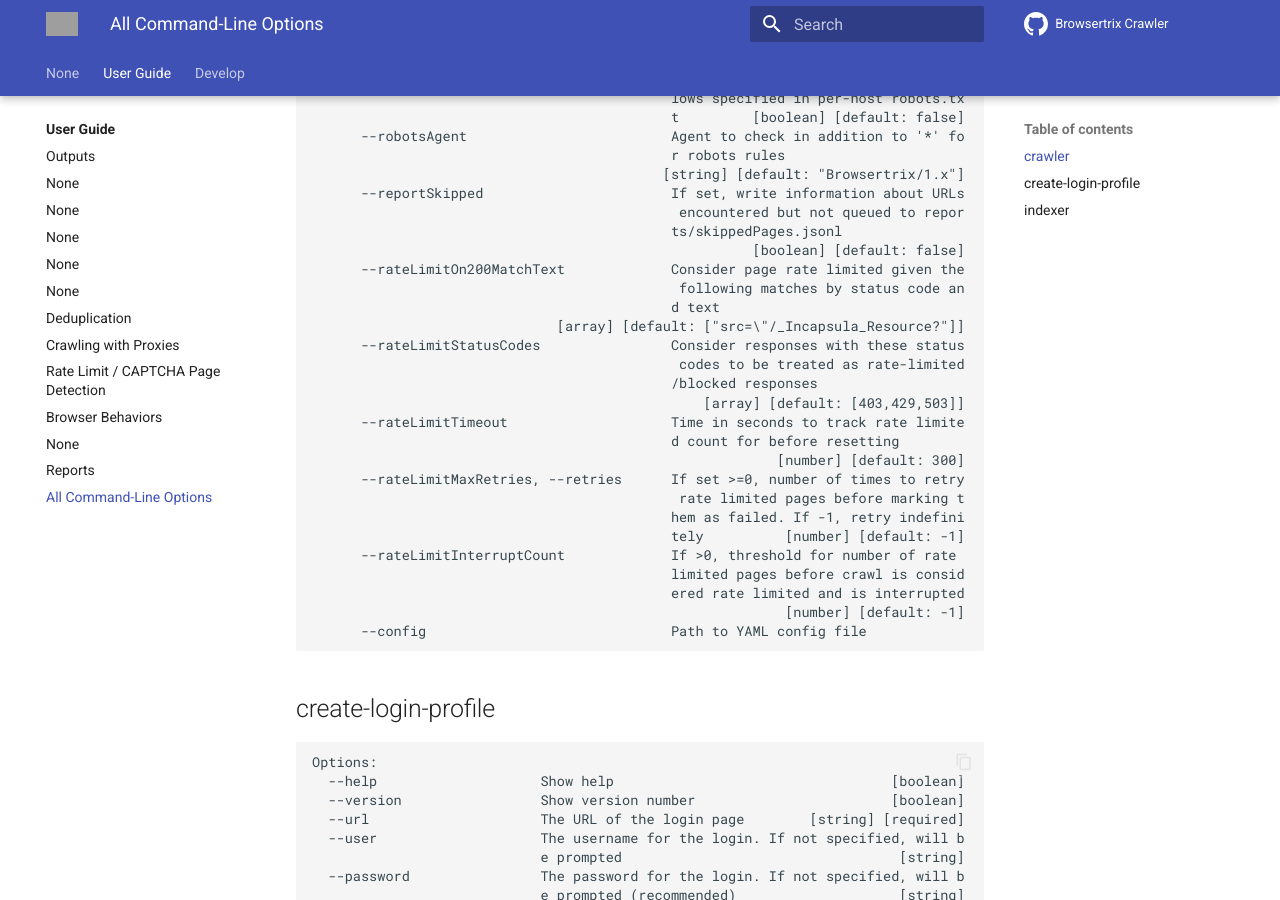
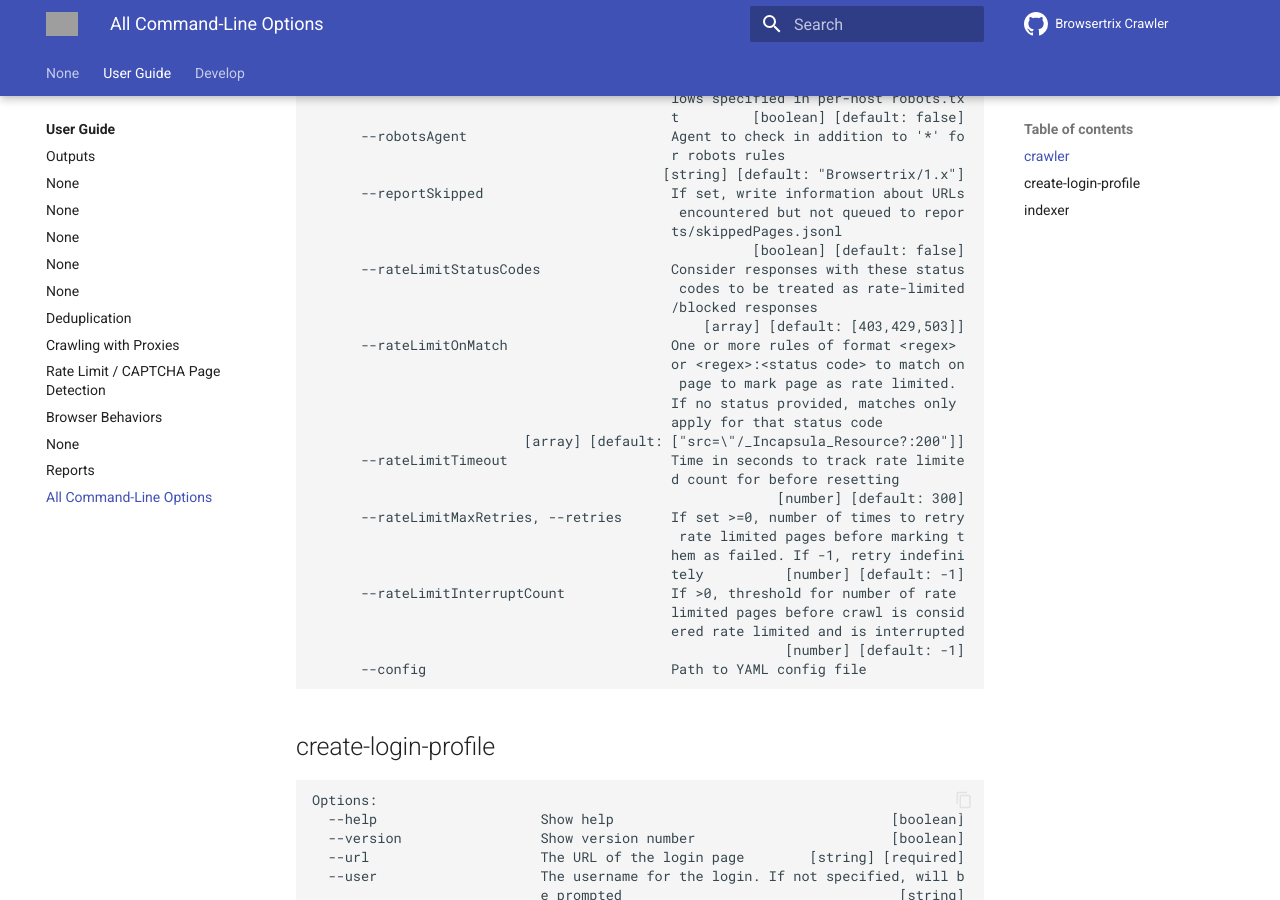
Before and after one commit to webrecorder/browsertrix-crawler, an MkDocs documentation site: the page built from docs/docs/user-guide/cli-options.md, in a window 1280 px wide and 900 px high, scrolled down 6819 px. Built offline with MkDocs 1.6.1 and Material for MkDocs 9.7.7, drawn with Linux system fonts in a browser that asks for light colours; comment, search, counter and statistics services are not loaded; grey boxes are pictures that could not be loaded.

Commit message:
update cli opts

```diff
--- a/docs/docs/user-guide/cli-options.md
+++ b/docs/docs/user-guide/cli-options.md
@@ -357,14 +357,16 @@ Options:
                                              encountered but not queued to repor
                                             ts/skippedPages.jsonl
                                                       [boolean] [default: false]
-      --rateLimitOn200MatchText             Consider page rate limited given the
-                                             following matches by status code an
-                                            d text
-                              [array] [default: ["src=\"/_Incapsula_Resource?"]]
       --rateLimitStatusCodes                Consider responses with these status
                                              codes to be treated as rate-limited
                                             /blocked responses
                                                 [array] [default: [403,429,503]]
+      --rateLimitOnMatch                    One or more rules of format <regex>
+                                            or <regex>:<status code> to match on
+                                             page to mark page as rate limited.
+                                            If no status provided, matches only
+                                            apply for that status code
+                          [array] [default: ["src=\"/_Incapsula_Resource?:200"]]
       --rateLimitTimeout                    Time in seconds to track rate limite
                                             d count for before resetting
                                                          [number] [default: 300]
```
